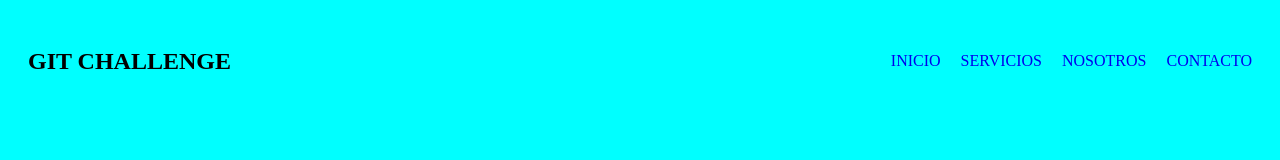
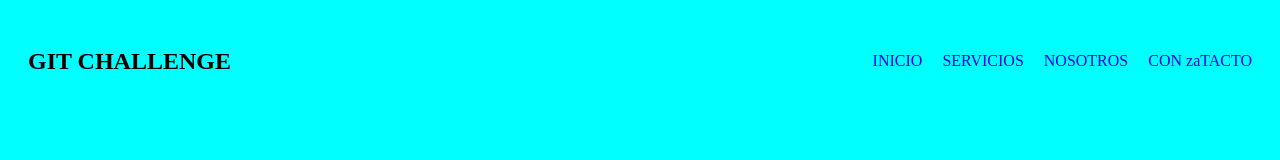
Before and after one commit to diaztrochezluiseduardo-max/concurso, a plain HTML site: page index.html in a window 1280 px wide. Drawn offline with Linux system fonts and the light colour scheme.

Commit message:
actualizar html

```diff
--- a/index.html
+++ b/index.html
@@ -13,7 +13,7 @@
             <a href="#">INICIO</a>
             <a href="#">SERVICIOS</a>
             <a href="#">NOSOTROS</a>
-            <a href="#">CONTACTO</a>
+            <a href="#">CON zaTACTO</a>
         </nav>
     </header>
 </body>
```
